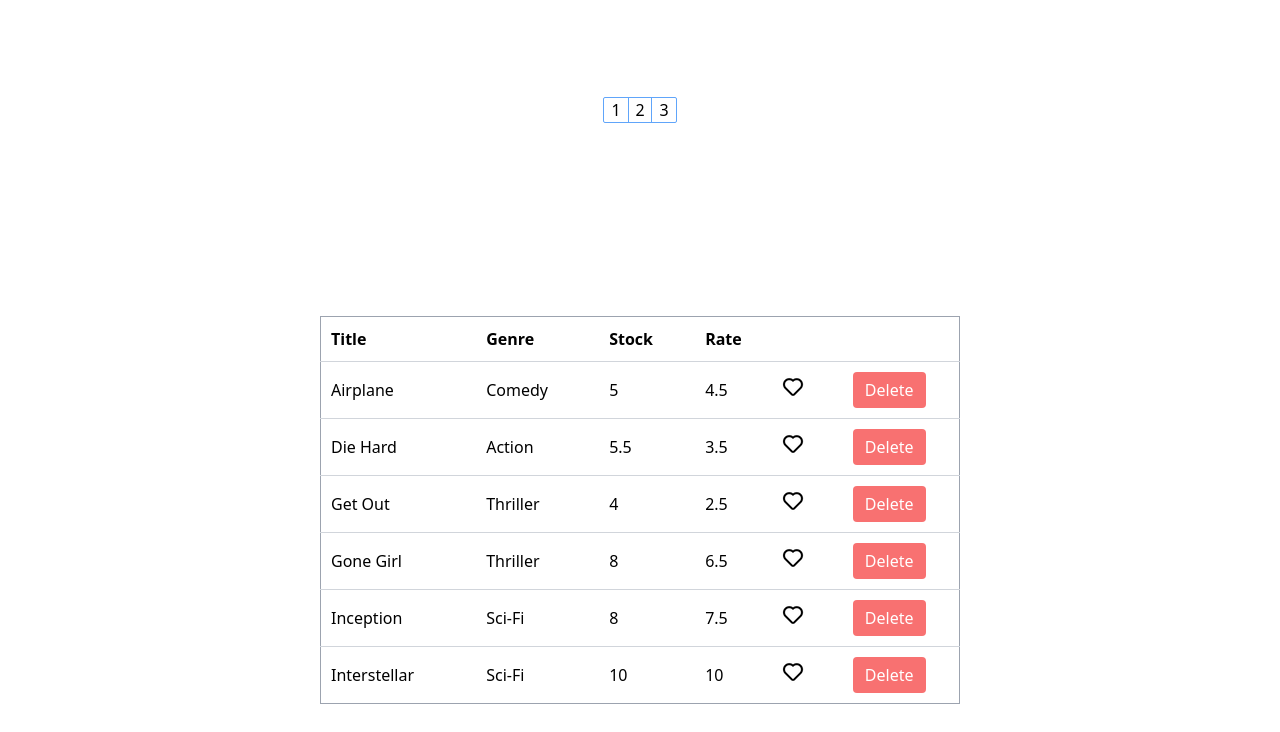
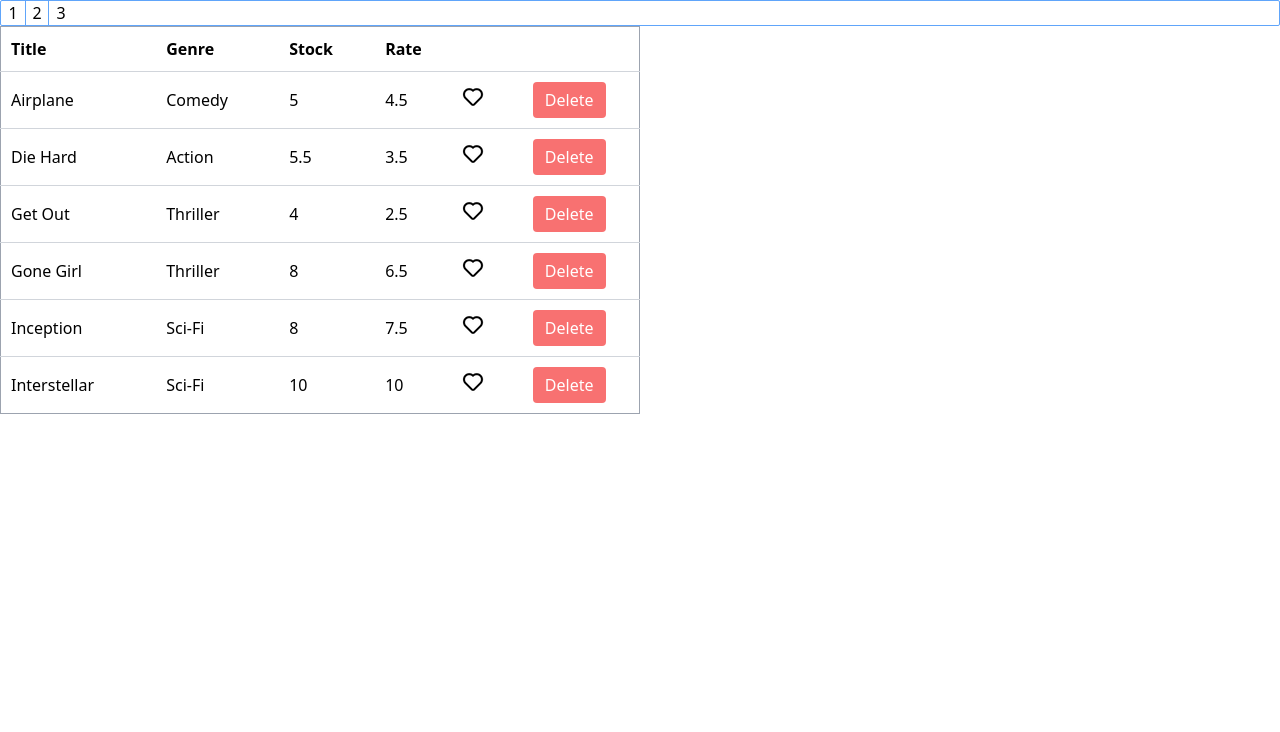
Before and after one commit to SaidxonXokimxonov/movie-app, a website with bundled scripts: page public/index.html in a window 1280 px wide. Built offline with nearby package versions, Linux system fonts and the light colour scheme.

Commit message:
done table

```diff
--- a/public/index.html
+++ b/public/index.html
@@ -7,6 +7,6 @@
     <title>Movies</title>
     <script type="module" src="../build/index.js" defer></script>
   </head>
-  <body class="grid place-items-center h-[100vh]">
+  <body>
   </body>
 </html>
--- a/src/index.ts
+++ b/src/index.ts
@@ -79,6 +79,7 @@ function createTbody() {
   table.appendChild(tbody);
 }
 
+// Tugallanmagan
 function pagenation(){
   let btns = [];
   const div = document.createElement("div");
```
